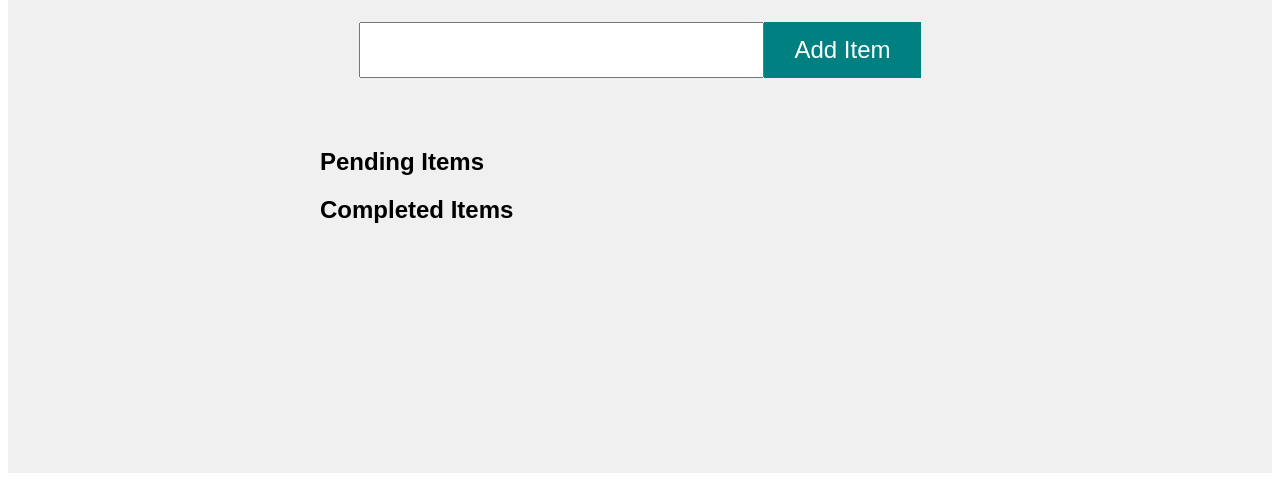
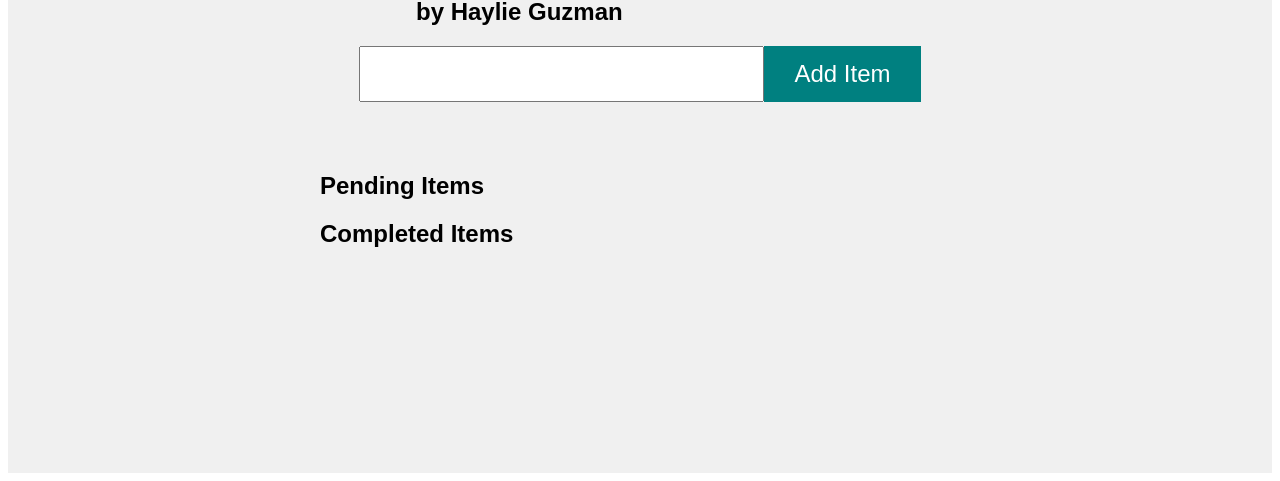
Before and after one commit to Haylie-g/homework2, a plain HTML site: page index.html in a window 1280 px wide. Shown: the part 335-816 px from the top of the page. Drawn offline with Linux system fonts and the light colour scheme.

Commit message:
Changed the index file by adding my name after the tittle

```diff
--- a/index.html
+++ b/index.html
@@ -12,6 +12,7 @@
 
         <div>
         <h1 class="main-title">A Simple To Do List</h1>
+        <h2>by Haylie Guzman</h2>
         </div>
 
         <div class="formItems">
```
